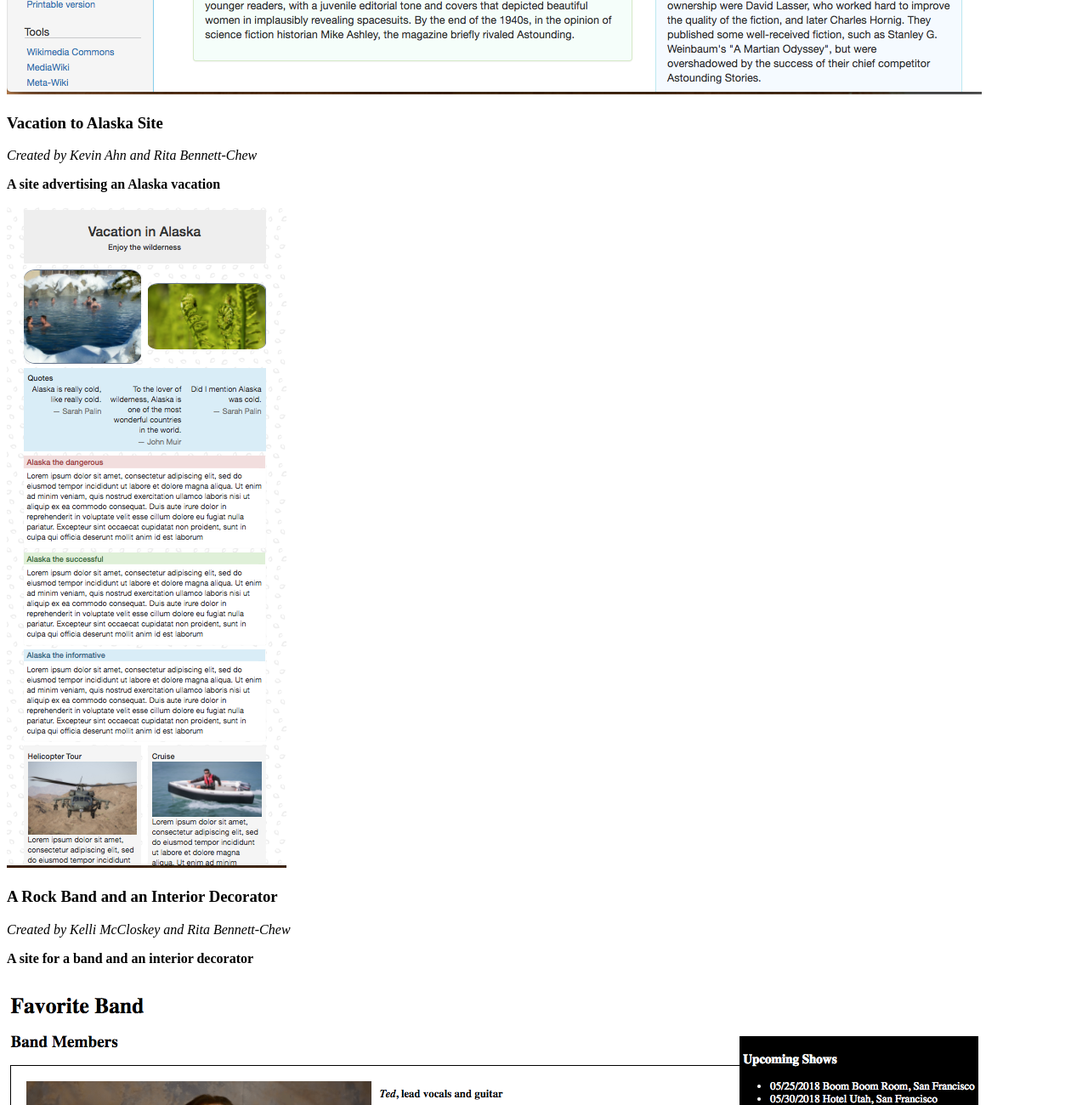
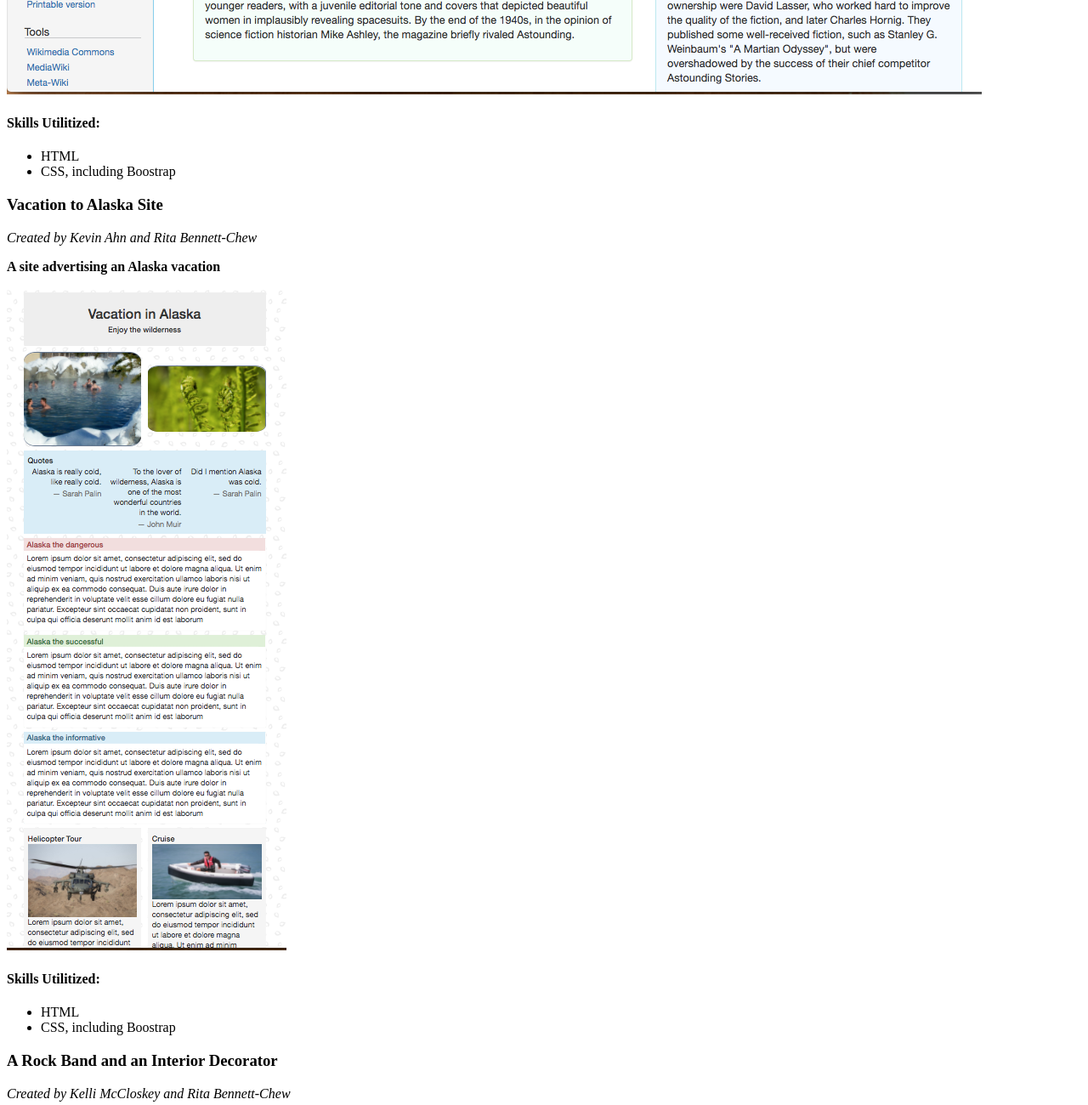
Before and after one commit to ritabc/portfolio, a plain HTML site: page index.html in a window 1280 px wide. Shown: the part 2700-4000 px from the top of the page at 85% size. Drawn offline with Linux system fonts and the light colour scheme.

Commit message:
Continue to add content to projects

```diff
--- a/index.html
+++ b/index.html
@@ -37,12 +37,22 @@
         <p><em>Created by Kevin Ahn and Rita Bennett-Chew</em></p>
         <p><strong class="description">A clone of the Wikipedia home page</strong></p>
         <img src="img/wiki-page-ss.png" als="A photo of the project">
+        <h4>Skills Utilitized:</h4>
+        <ul>
+          <li>HTML</li>
+          <li>CSS, including Boostrap</li>
+        </ul>
       </div>
       <div class="alaska">
         <h3>Vacation to Alaska Site</h3>
         <p><em>Created by Kevin Ahn and Rita Bennett-Chew</em></p>
         <p><strong class="description">A site advertising an Alaska vacation</strong></p>
         <img src="img/vacation-site-page-ss.png" als="A photo of the project">
+        <h4>Skills Utilitized:</h4>
+        <ul>
+          <li>HTML</li>
+          <li>CSS, including Boostrap</li>
+        </ul>
       </div>
       <div class"band-decorator">
         <h3>A Rock Band and an Interior Decorator</h3>
@@ -50,6 +60,11 @@
         <p><strong class="description">A site for a band and an interior decorator</strong></p>
         <img src="img/band-page-ss.png" als="A photo of the project">
         <img src="img/decorator-page-ss.png" als="A photo of the project">
+        <h4>Skills Utilitized:</h4>
+        <ul>
+          <li>HTML</li>
+          <li>CSS, including box model and floats</li>
+        </ul>
       </div>
       <div class"fernview">
         <h3>FernView</h3>
@@ -57,12 +72,21 @@
         <p><strong class="description">A site for the intentional community FernView</strong></p>
         <img src="img/fernview-page-ss.png" als="A photo of the project">
         <img src="img/fernview2-page-ss.png" als="A photo of the project">
+        <h4>Skills Utilitized:</h4>
+        <ul>
+          <li>HTML</li>
+          <li>CSS</li>
+        </ul>
       </div>
       <div class"cookie-recipe">
         <h3>Cooke Recipe</h3>
         <p><em>Created by Brandon Betts and Rita Bennett-Chew</em></p>
         <p><strong class="description">A site for a cookie recipe</strong></p>
         <img src="img/cookie-recipe-page-ss.png" als="A photo of the project">
+        <h4>Skills Utilitized:</h4>
+        <ul>
+          <li>HTML</li>
+        </ul>
       </div>
     </div>
   </div>
```
